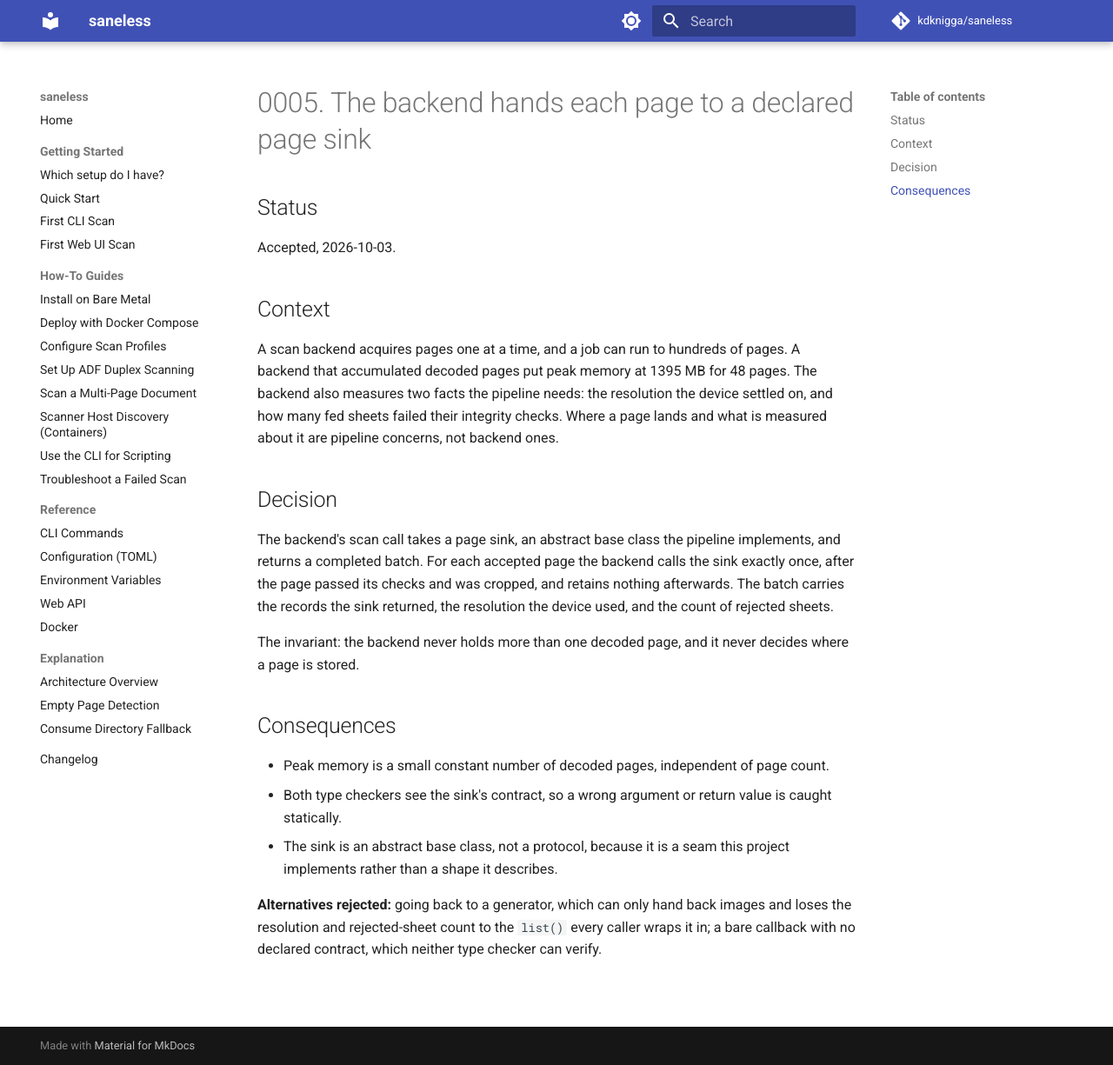
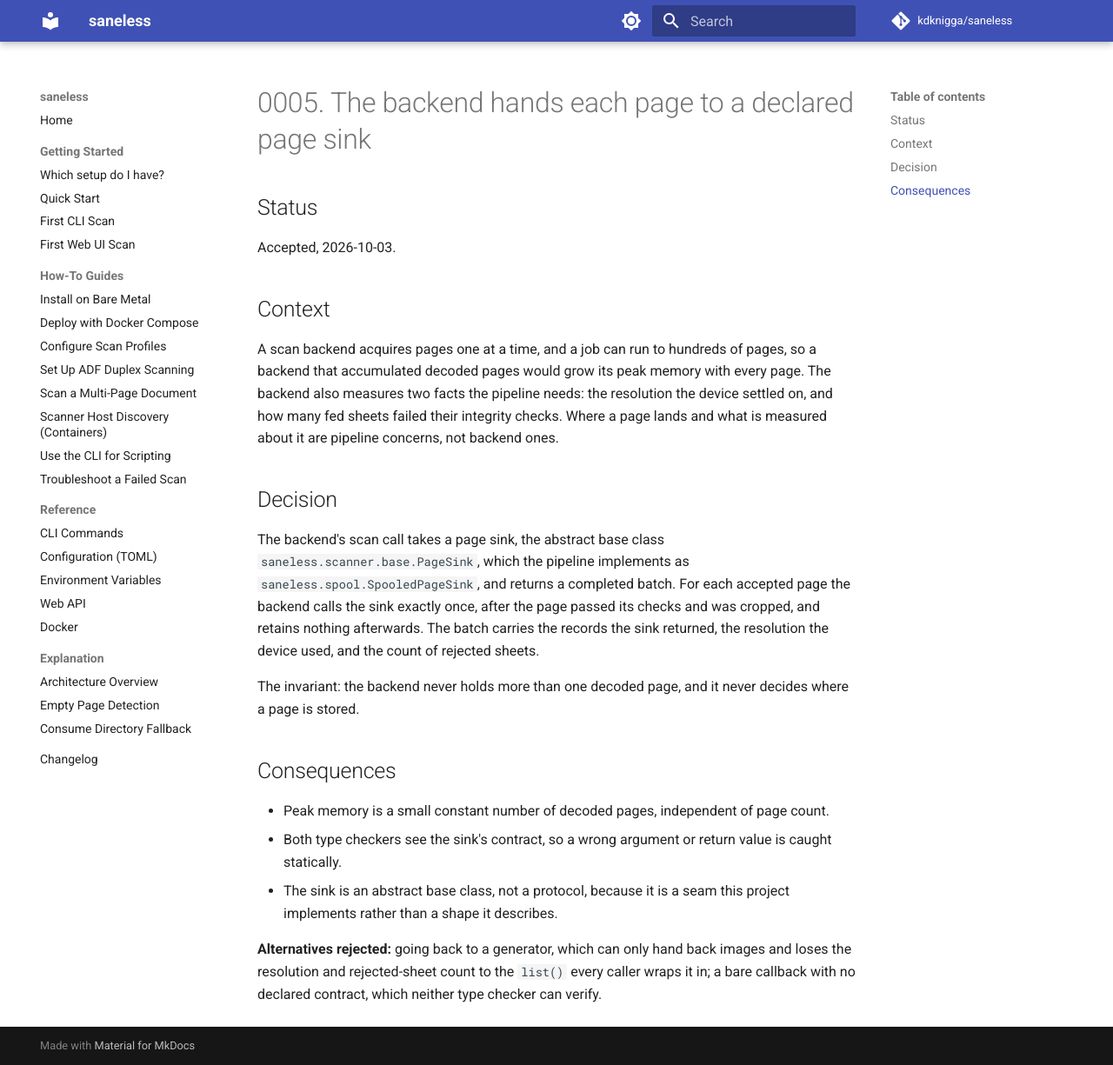
Before and after one commit to kdknigga/saneless, an MkDocs documentation site: the page built from docs/explanation/decisions/0005-page-sink-contract.md, in a window 1280 px wide and 1225 px high. Shown: the whole window at 87% size. Built offline with MkDocs 1.6.1 and Material for MkDocs 9.7.7, drawn with Linux system fonts in a browser that asks for light colours; comment, search, counter and statistics services are not loaded.

Commit message:
fix(51): IN-21 keep the 1395 MB figure in ADR 0006 and name ADR 0005's classes
ADR 0005 gave the same measurement as ADR 0006 a different cause; it now
states the growth without a figure and names PageSink and SpooledPageSink.

Co-Authored-By: Claude Opus 5.5 (1M context) <noreply@anthropic.com>
Claude-Session: https://claude.ai/code/session_015tNbPXausUJz2YgDAfExKU

```diff
--- a/docs/explanation/decisions/0005-page-sink-contract.md
+++ b/docs/explanation/decisions/0005-page-sink-contract.md
@@ -6,11 +6,11 @@ Accepted, 2026-10-03.
 
 ## Context
 
-A scan backend acquires pages one at a time, and a job can run to hundreds of pages. A backend that accumulated decoded pages put peak memory at 1395 MB for 48 pages. The backend also measures two facts the pipeline needs: the resolution the device settled on, and how many fed sheets failed their integrity checks. Where a page lands and what is measured about it are pipeline concerns, not backend ones.
+A scan backend acquires pages one at a time, and a job can run to hundreds of pages, so a backend that accumulated decoded pages would grow its peak memory with every page. The backend also measures two facts the pipeline needs: the resolution the device settled on, and how many fed sheets failed their integrity checks. Where a page lands and what is measured about it are pipeline concerns, not backend ones.
 
 ## Decision
 
-The backend's scan call takes a page sink, an abstract base class the pipeline implements, and returns a completed batch. For each accepted page the backend calls the sink exactly once, after the page passed its checks and was cropped, and retains nothing afterwards. The batch carries the records the sink returned, the resolution the device used, and the count of rejected sheets.
+The backend's scan call takes a page sink, the abstract base class `saneless.scanner.base.PageSink`, which the pipeline implements as `saneless.spool.SpooledPageSink`, and returns a completed batch. For each accepted page the backend calls the sink exactly once, after the page passed its checks and was cropped, and retains nothing afterwards. The batch carries the records the sink returned, the resolution the device used, and the count of rejected sheets.
 
 The invariant: the backend never holds more than one decoded page, and it never decides where a page is stored.
 
```
